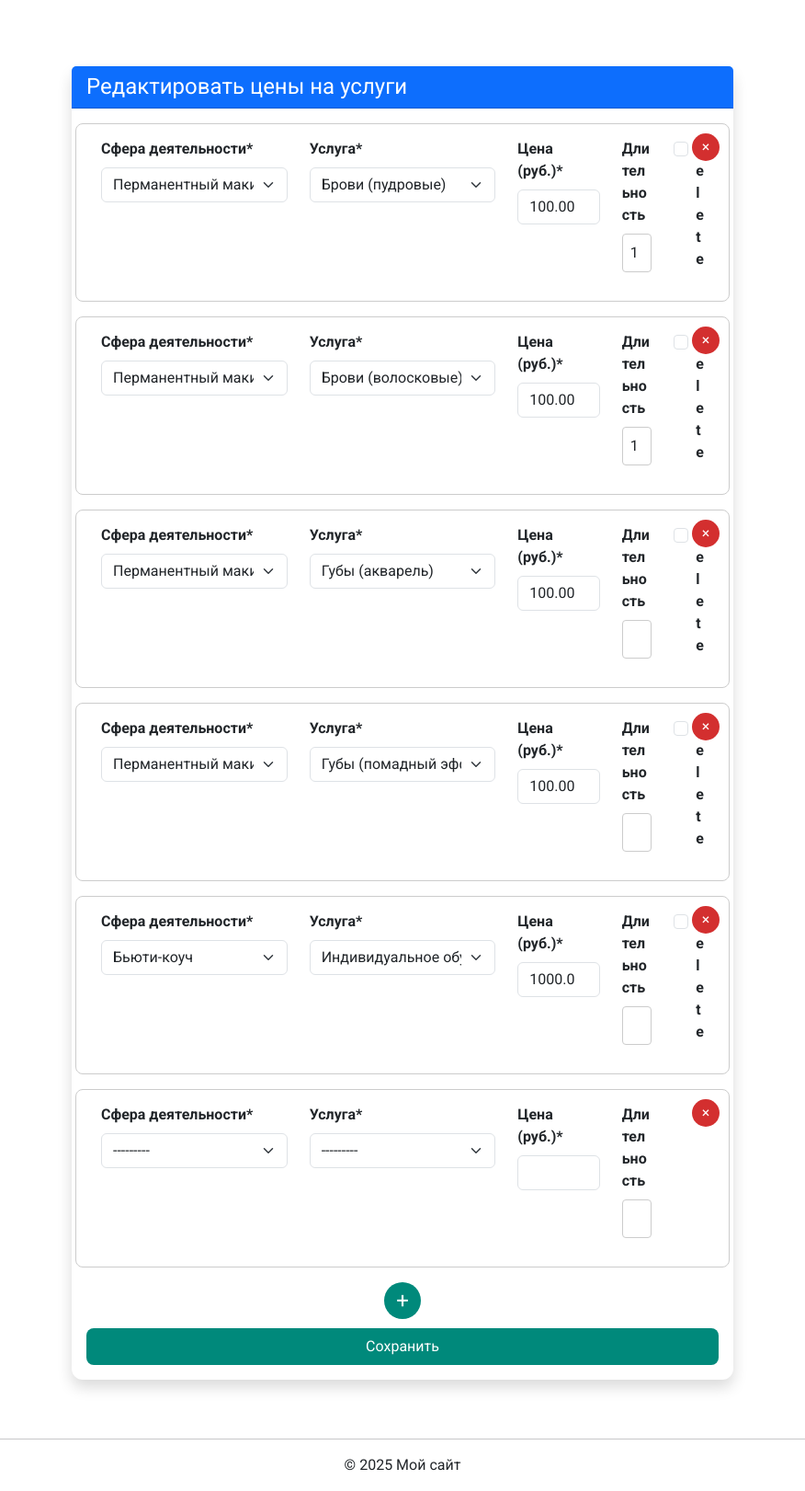
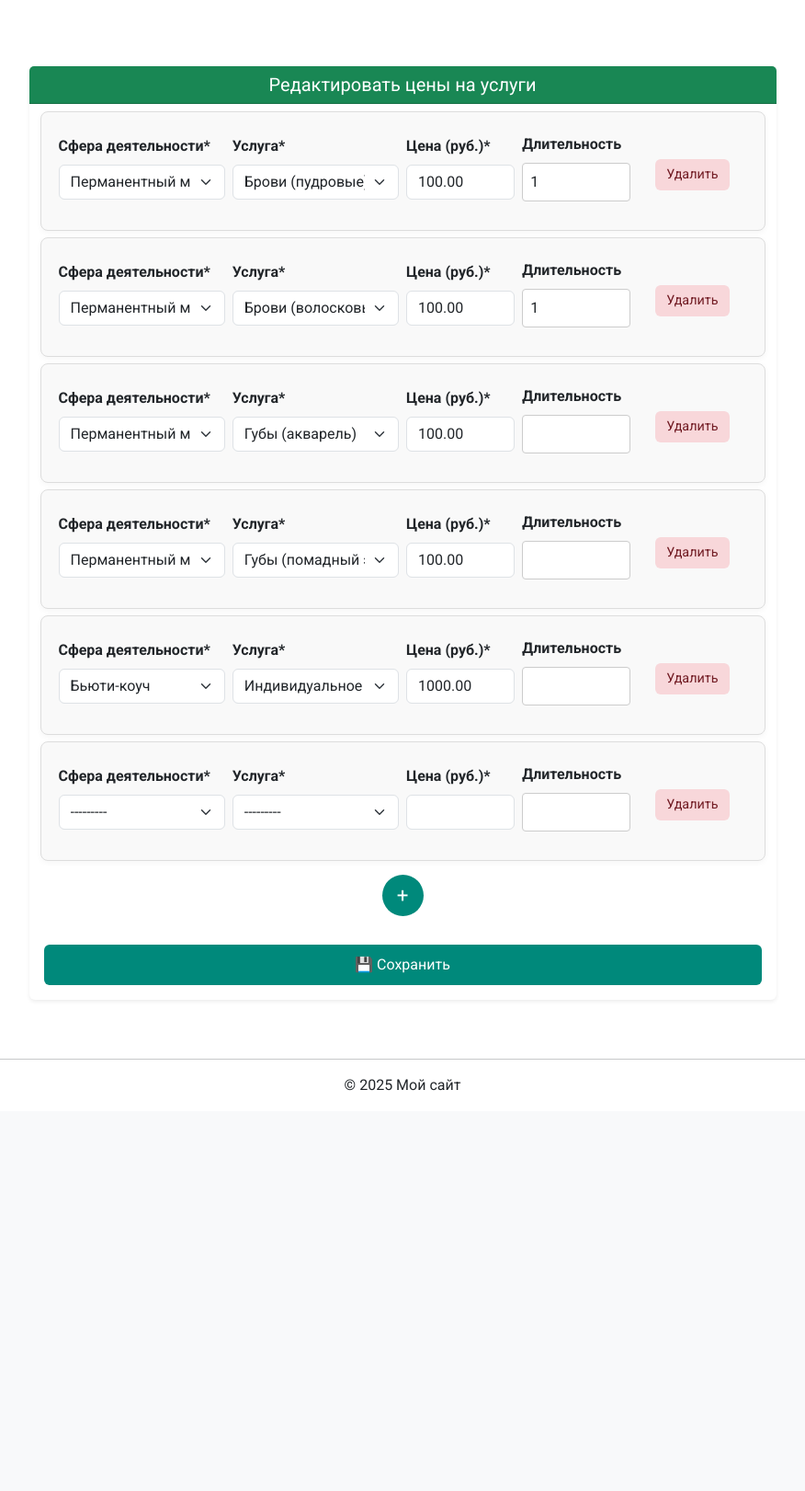
Before and after one commit to yur1on/master_poisk, a Django app: page /accounts/profile/edit-prices/ in a window 1280 px wide. Shown: the part 56-1677 px from the top of the page at 92% size, without its empty margins (202-1078 px from the left). After the commit the page ends 1242 px from the top, so only its background shows below. Run offline with Django 4.2, Linux system fonts and the light colour scheme; a user stored in the database is signed in; data comes from the database, SQL or seed files in the repository; both versions use the stored data as it was after the commit; some libraries are stand-ins or nearby versions.

Commit message:
исправлен шаблон добавления цен

```diff
--- a/myproject/accounts/templates/accounts/edit_prices.html
+++ b/myproject/accounts/templates/accounts/edit_prices.html
@@ -4,75 +4,80 @@
 {% block content %}
 <style>
   .service-form {
-    border: 1px solid #ccc;
+    background: #f9f9f9;
     padding: 15px;
     border-radius: 8px;
+    border-left: 5px solid #00897b; /* цветная полоса слева */
+    border: 1px solid #ddd;
+    box-shadow: 0 2px 6px rgba(0, 0, 0, 0.04);
     margin-bottom: 15px;
-    position: relative;
-    background: #fff;
+    transition: box-shadow 0.2s ease, border-color 0.2s ease;
+  }
+  .service-form:hover {
+    border-color: #bbb;
+    box-shadow: 0 3px 10px rgba(0, 0, 0, 0.06);
   }
   .remove-btn {
-    background-color: #d32f2f;
-    color: white;
-    border-radius: 50%;
-    width: 30px;
-    height: 30px;
-    display: flex;
-    align-items: center;
-    justify-content: center;
+    background-color: #f8d7da;
+    color: #721c24;
+    border: none;
+    border-radius: 6px;
+    padding: 6px 12px;
+    font-size: 0.9rem;
     cursor: pointer;
-    position: absolute;
-    top: 10px;
-    right: 10px;
+    transition: all 0.2s ease;
+    white-space: nowrap;
+  }
+  .remove-btn:hover {
+    background-color: #f5c6cb;
+    color: #491217;
   }
   .add-btn {
     background-color: #00897b;
     color: white;
-    font-size: 1.5rem;
+    font-size: 1.4rem;
+    border: none;
     border-radius: 50%;
-    width: 40px;
-    height: 40px;
+    width: 45px;
+    height: 45px;
     display: flex;
     align-items: center;
     justify-content: center;
-    margin: 10px auto;
+    margin: 15px auto;
     cursor: pointer;
+    transition: background 0.2s ease;
   }
-  .card {
-    border: none;
-    border-radius: 12px;
-    box-shadow: 0 4px 12px rgba(0, 0, 0, 0.08);
-  }
-  .card-header {
-    background: #2e7d32;
-    color: #fff;
-    border-radius: 12px 12px 0 0;
+  .add-btn:hover {
+    background-color: #00695c;
   }
   .btn-primary {
     background: #00897b;
     border: none;
-    border-radius: 8px;
+    border-radius: 6px;
+    padding: 10px 15px;
+    font-size: 1rem;
   }
   .btn-primary:hover {
     background: #00695c;
   }
   .errorlist {
     color: #d32f2f;
-    font-size: 0.9rem;
+    font-size: 0.85rem;
+    margin-bottom: 0;
   }
 </style>
 
 <div class="container mt-5">
   <div class="row justify-content-center">
-    <div class="col-md-8">
-      <div class="card shadow">
-        <div class="card-header bg-primary text-white">
-          <h4 class="mb-0">Редактировать цены на услуги</h4>
+    <div class="col-lg-9 col-md-11">
+      <div class="card shadow-sm border-0">
+        <div class="card-header bg-success text-white text-center">
+          <h5 class="mb-0">Редактировать цены на услуги</h5>
         </div>
         <div class="card-body">
           {% if formset.errors or formset.non_form_errors %}
-            <div class="alert alert-danger">
-              <ul>
+            <div class="alert alert-danger p-2">
+              <ul class="mb-0">
                 {% for error in formset.non_form_errors %}
                   <li>{{ error }}</li>
                 {% endfor %}
@@ -89,21 +94,22 @@
             {{ formset.management_form }}
             <div id="service-forms">
               {% for form in formset %}
-                <div class="service-form row mb-3" data-service-name="{{ form.instance.service_name|default:'' }}">
-                  <div class="col-md-4">{{ form.activity_area|as_crispy_field }}</div>
-                  <div class="col-md-4">{{ form.service_name|as_crispy_field }}</div>
+                <div class="service-form row g-2 align-items-center" data-service-name="{{ form.instance.service_name|default:'' }}">
+                  <div class="col-md-3">{{ form.activity_area|as_crispy_field }}</div>
+                  <div class="col-md-3">{{ form.service_name|as_crispy_field }}</div>
                   <div class="col-md-2">{{ form.price|as_crispy_field }}</div>
-                  <div class="col-md-1">{{ form.duration|as_crispy_field }}</div>
+                  <div class="col-md-2">{{ form.duration|as_crispy_field }}</div>
+                  <div class="col-md-2 text-center">
+                    <button type="button" class="remove-btn">Удалить</button>
+                  </div>
                   {% if form.instance.pk %}
-                    <div class="col-md-1">{{ form.DELETE|as_crispy_field }}</div>
                     {{ form.id }}
                   {% endif %}
-                  <div class="remove-btn">×</div>
                 </div>
               {% endfor %}
             </div>
-            <div id="add-service-form" class="add-btn">+</div>
-            <button type="submit" class="btn btn-primary w-100">Сохранить</button>
+            <button type="button" id="add-service-form" class="add-btn" title="Добавить услугу">+</button>
+            <button type="submit" class="btn btn-primary w-100 mt-3">💾 Сохранить</button>
           </form>
         </div>
       </div>
@@ -187,23 +193,16 @@ document.addEventListener('DOMContentLoaded', function() {
       return;
     }
     const templateForm = formContainer.querySelector('.service-form:last-child').cloneNode(true);
-    // Очистка полей для новой формы
     templateForm.querySelector('input[name$="-DELETE"]')?.remove();
     templateForm.querySelector('input[name$="-id"]')?.remove();
     templateForm.querySelector('input[name$="price"]').value = '';
     templateForm.querySelector('input[name$="duration"]').value = '';
     templateForm.querySelector('select[name$="service_name"]').innerHTML = '<option value="">---------</option>';
     templateForm.dataset.serviceName = '';
-    templateForm.querySelector('.remove-btn').style.display = 'block';
     formContainer.appendChild(templateForm);
     updateFormIndices();
     initializeForm(templateForm);
   });
-
-  // Отладка отправки формы
-  document.querySelector('#service-price-form').addEventListener('submit', function() {
-    console.log('Form data:', new FormData(this));
-  });
 });
 </script>
 {% endblock %}
```
Also changed, not shown: myproject/accounts/migrations/0006_alter_serviceprice_duration.py (added), myproject/accounts/migrations/0007_alter_serviceprice_duration.py (added), myproject/accounts/migrations/0008_galleryimage.py (added), myproject/accounts/migrations/0009_delete_galleryimage.py (added), myproject/db.sqlite3.
